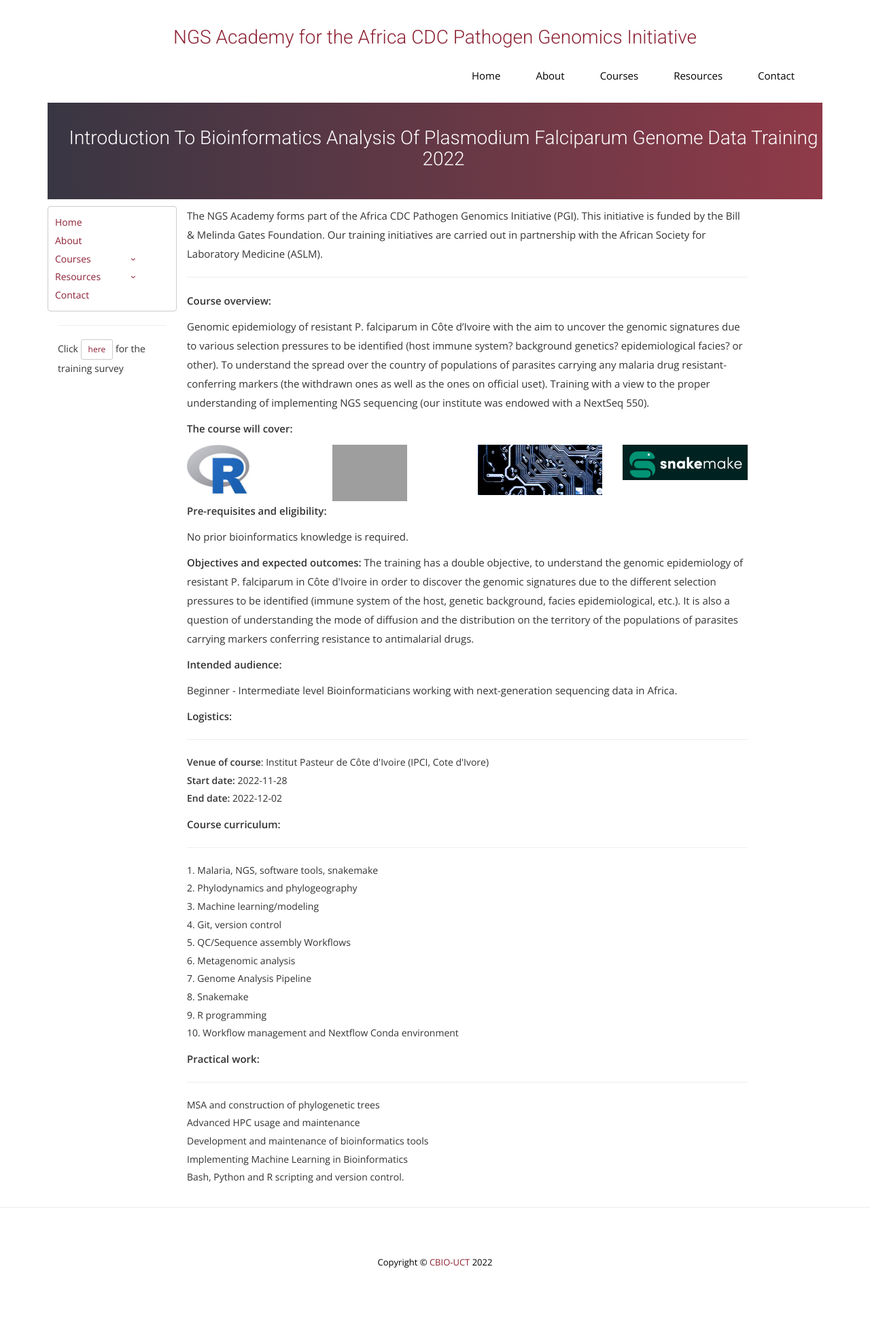
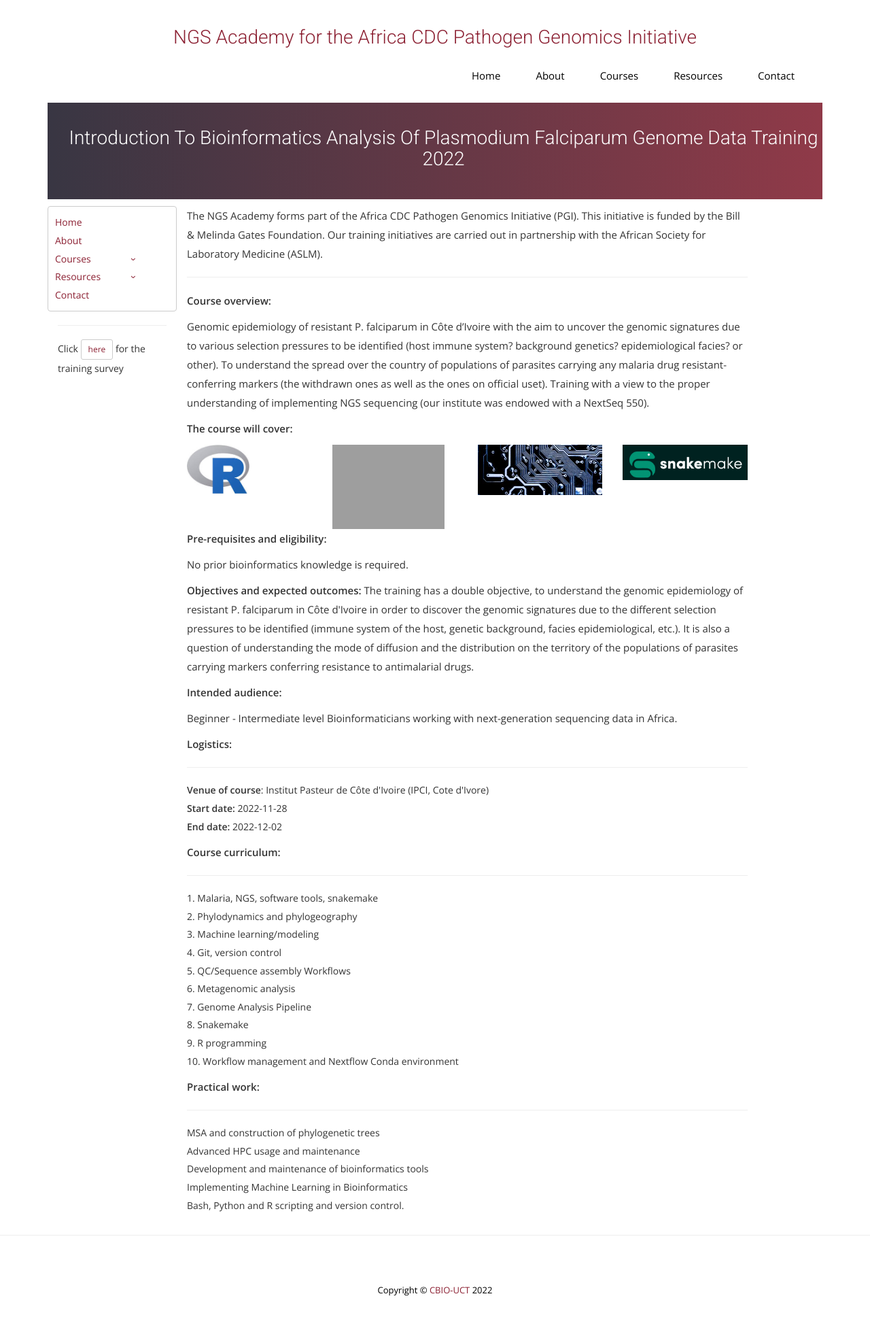
Before and after one commit to uct-cbio/ngs-academy, a Jekyll site: the page built from _posts/2022-10-29-Bioinformatics-Analysis-of-PFG-data.md, in a window 1280 px wide. Shown: the whole page at 68% size. Built offline with Jekyll 4.4.1, drawn with Linux system fonts in a browser that asks for light colours; nearby versions of some CDN libraries; some web fonts are replaced; comment, search, counter and statistics services are not loaded; before the commit the page ends 1934 px from its top, so only the background shows below that.

Commit message:
updated size of git image

```diff
--- a/_posts/2022-10-29-Bioinformatics-Analysis-of-PFG-data.md
+++ b/_posts/2022-10-29-Bioinformatics-Analysis-of-PFG-data.md
@@ -33,7 +33,7 @@ To understand the spread over the country of populations of parasites carrying a
         </div>
     </div>
     <div class="col-sm-3">
-        <div><img alt="..." src="/ngs-academy/img/git.png" width="60%" />
+        <div><img alt="..." src="/ngs-academy/img/git.png" width="90%" />
             <!-- <p class="small"> Source: CBIO UCT</p> -->
         </div>
     </div>
```
